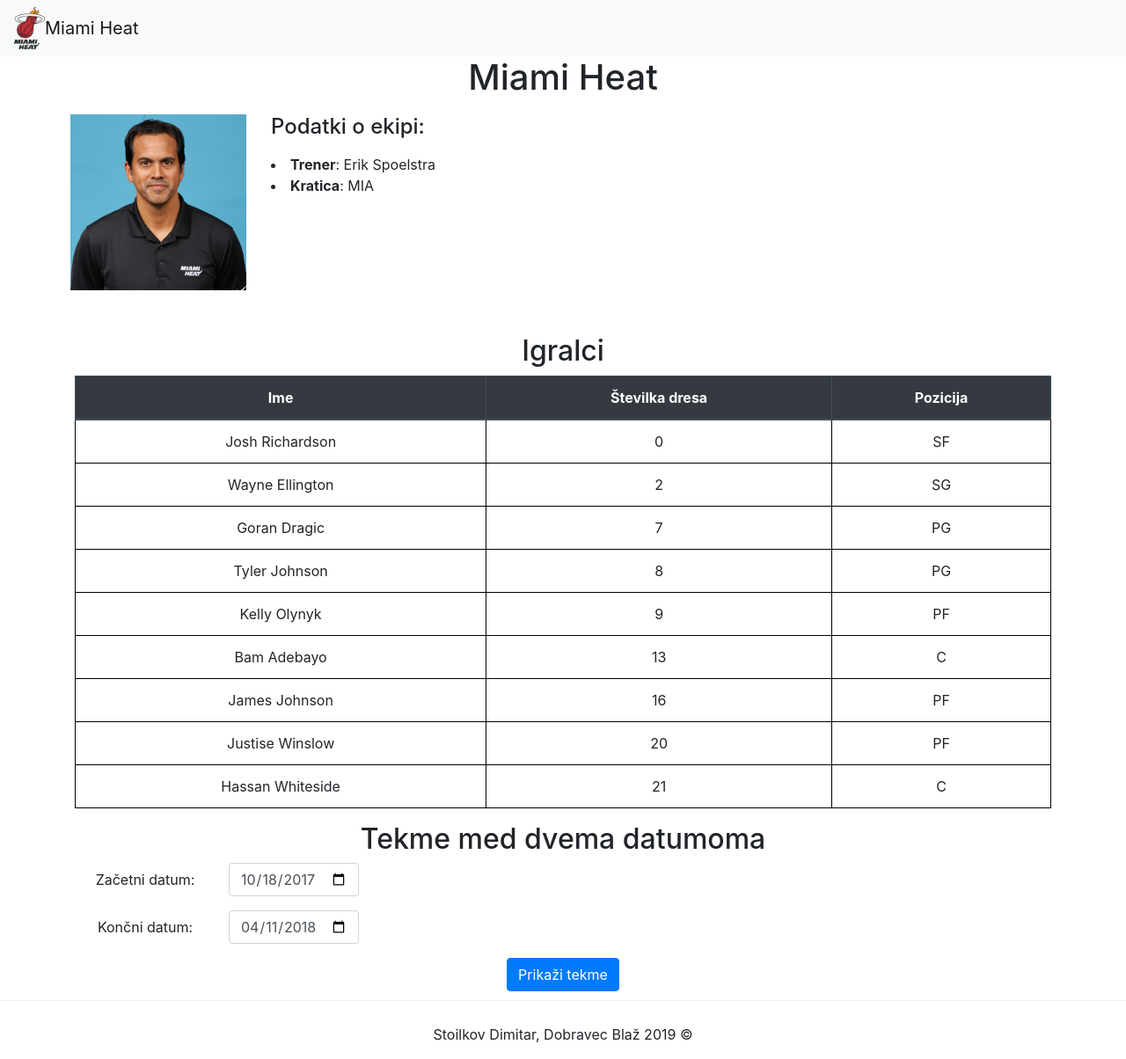
After one commit to dimes123/kosarkaska-ekipa-django, a Django app: page /ekipa/ in a window 1280 px wide. The commit adds this page. Shown: the whole page at 88% size. Run offline with Django 3.2, Linux system fonts and the light colour scheme; data comes from the database, SQL or seed files in the repository; some libraries are stand-ins or nearby versions.

Commit message:
Dodana funkcionalnost in gumba ekipa, ter dodal povpreja

```diff
--- a/ekipa/ekipa/urls.py
+++ b/ekipa/ekipa/urls.py
@@ -23,6 +23,8 @@
     path('', views.index, name='index'),
     path('igralci/', views.igralci, name='igralci'),
     path('igralci/<int:id>/', views.igralec, name='igralec'),
+    path('ekipa/', views.ekipa, name='ekipa'),
+    path('povprecja/', views.povprecja, name='povprecja'),
     path('admin/', admin.site.urls),
 
 
--- /dev/null
+++ b/ekipa/miami/templates/ekipa.html
@@ -0,0 +1,101 @@
+{% extends 'base.html' %}
+{% block content %}
+
+<head>
+  <script src = "/static/sorttable.js"></script>
+  <style>
+  table
+  {
+    width:80%;
+  }
+  table td, table th {
+    border: 1px solid black;
+    text-align: center;
+  }
+  h2 {
+    text-align: center;
+  }
+  h1{
+    text-align: center;
+  }
+  * {
+  box-sizing: border-box;
+  }
+  .column {
+    float: left;
+    width: 20%;
+    padding: 10px;
+  }
+  </style>
+</head>
+<!-- head -->
+
+<!-- body -->
+<body>
+<h1> {{podatki_o_ekipi.ime}} </h1>
+<div class="row">
+  <div class="column">
+    <p>
+      <img src="/static/ErikSpoelstra.png" style="width:200px;height:200px;">
+    </p>
+  </div>
+  <div class="column" style="align:left;">
+    <h4> Podatki o ekipi: </h4>
+    <p>
+      <li>
+          <b>Trener</b>: {{podatki_o_ekipi.trener}}
+      </li>
+      <li>
+          <b>Kratica</b>: {{podatki_o_ekipi.kratica}}
+      </li>
+    </p>
+  </div>
+</div>
+
+<br/>
+
+<h2>Igralci</h2>
+<table class="table table-hover table-sortable">
+<thead class="thead-dark">
+<tr>
+    <th>Ime</th>
+    <th>Številka dresa</th>
+    <th>Pozicija</th>
+</tr>
+</thead>
+    {% for igralec in seznam_igralcev %}
+        <tr>
+        <td>{{igralec.ime}}</td>
+        <td>{{igralec.stevilka}}</td>
+        <td>{{igralec.pozicija}}</td>
+        </tr>
+    {% endfor %}
+</table>
+
+
+<form action="tekme/" method="get">
+
+<h2>Tekme med dvema datumoma</h2>
+<center>
+
+<div class="form-group row">
+  <label for="example-date-input" class="col-2 col-form-label">Začetni datum:</label>
+  <div class="col-2.5">
+    <input type="date", class = "form-control", name="zacetek", min="2017-10-18", max="2018-04-11", value="2017-10-18", required>
+  </div>
+</div>
+<div class="form-group row">
+  <label for="example-date-input", class="col-2 col-form-label">Končni datum:</label>
+  <div class="col-2.5">
+    <input type="date", class = "form-control", name="konec", min="2017-10-18", max="2018-04-11", value="2018-04-11", required>
+  </div>
+</div>
+
+<input type="submit" value="Prikaži tekme"  class="btn btn-primary">
+
+</center>
+</form>
+
+</body>
+
+{% endblock %}
--- a/ekipa/miami/templates/index.html
+++ b/ekipa/miami/templates/index.html
@@ -18,13 +18,13 @@
 
 <div class="btn-toolbar" role="toolbar" aria-label="Toolbar with button groups">
   <div class="btn-group  mr-4" role="group" aria-label="First group">
-    <a href="#" class="btn btn-secondary" role="button" aria-pressed="true">Prikaži podatke o igralcih</a>
+    <a href="{% url 'igralci' %}" class="btn btn-secondary" role="button" aria-pressed="true">Prikaži podatke o igralcih</a>
   </div>
   <div class="btn-group  mr-4" role="group" aria-label="Second group">
-    <a href="#" class="btn btn-secondary" role="button" aria-pressed="true">Prikaži podatke o ekipi</a>
+    <a href="{% url 'ekipa' %}" class="btn btn-secondary" role="button" aria-pressed="true">Prikaži podatke o ekipi</a>
   </div>
   <div class="btn-group  mr-4" role="group" aria-label="Third group">
-    <a href="#" class="btn btn-secondary" role="button" aria-pressed="true">Povprečja</a>
+    <a href="{% url 'povprecja' %}" class="btn btn-secondary" role="button" aria-pressed="true">Povprečja</a>
   </div>
   <div class="btn-group  mr-4" role="group" aria-label="Forth group">
     <a class = "btn btn-secondary" href = "#">Najboljši igralec</a>
--- a/ekipa/miami/views.py
+++ b/ekipa/miami/views.py
@@ -1,5 +1,6 @@
 from django.shortcuts import render, get_object_or_404
 from miami.models import *
+from django.db.models import Avg, Max
 
 def index(request):
     return render(request, 'index.html', {
@@ -8,7 +9,6 @@
 
 def igralci(request):
     vsi = Igralec.objects.all().order_by('stevilka')
-    print(vsi)
     return render(request, 'igralci.html', {
         'igralci': vsi,
     })
@@ -20,3 +20,30 @@
         'igralec': igralec,
         'statistika': statistika,
     })
+
+def ekipa(request):
+    podatki = get_object_or_404(Ekipa, kratica='MIA')
+    seznam_igralcev = Igralec.objects.all().order_by('stevilka')
+    print(seznam_igralcev)
+    return render(request, 'ekipa.html', {
+                    'podatki_o_ekipi': podatki,
+                    'seznam_igralcev': seznam_igralcev,
+    })
+
+def povprecja(request):
+    igralci = Igralec.objects.all()
+    print(igralci)
+    return render(request,'povprecja.html', {
+                    'vsi_igralci': igralci
+    })
+
+def povpigralec(request, id):
+    igralec = get_object_or_404(Igralec, pk=id)
+    maximum = igralec.statistika_igralec.all().aggregate(Max('skoki'), Max('podaje'), Max('ukradene'), Max('tocke'))
+    average = igralec.statistika_igralec.all().aggregate(Avg('skoki'),Avg('podaje'), Avg('ukradene'), Avg('tocke'))
+    print(average)
+    return render(request, 'povpigralec.html', {
+                    'igralec': igralec,
+                    'max': maximum,
+                    'avg': average,
+    })
```
Also changed, not shown: ekipa/miami/templates/povpigralec.html (added, +76 -0 lines), ekipa/miami/templates/povprecja.html (added, +24 -0 lines).
